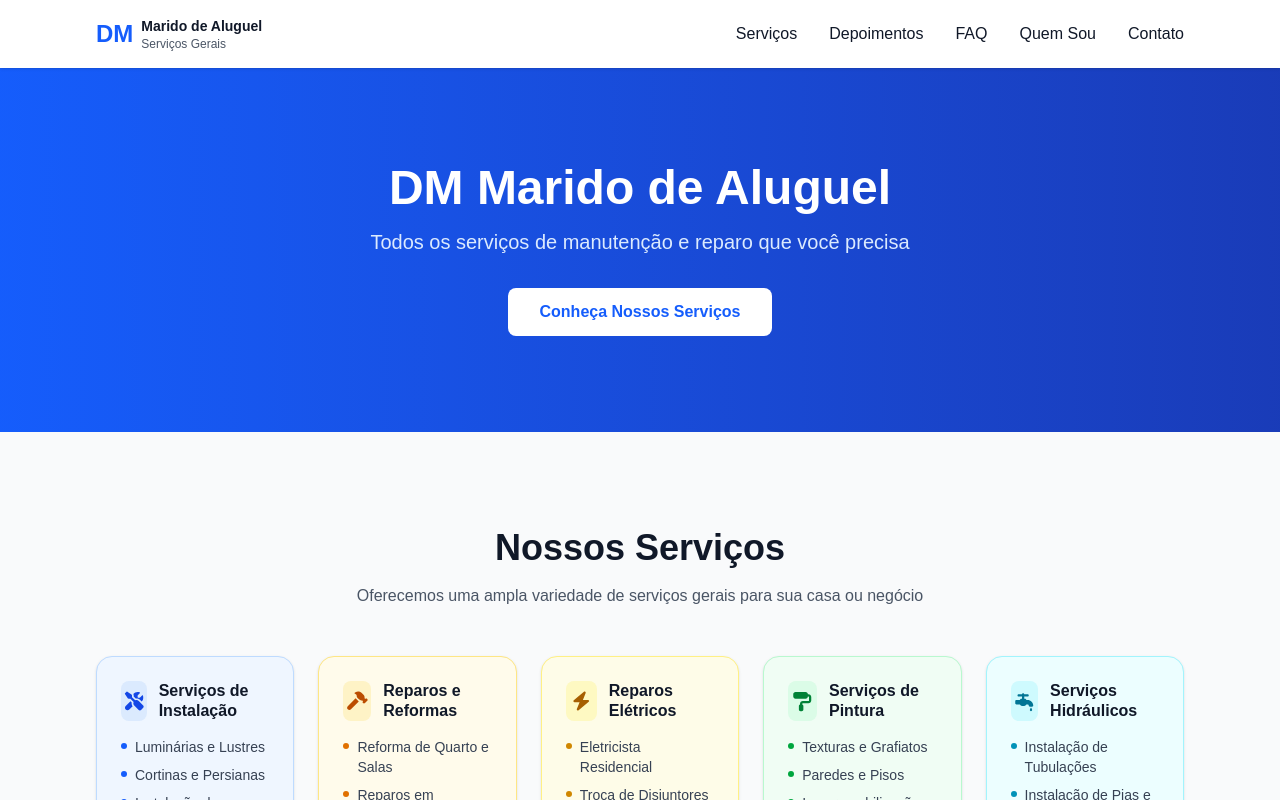
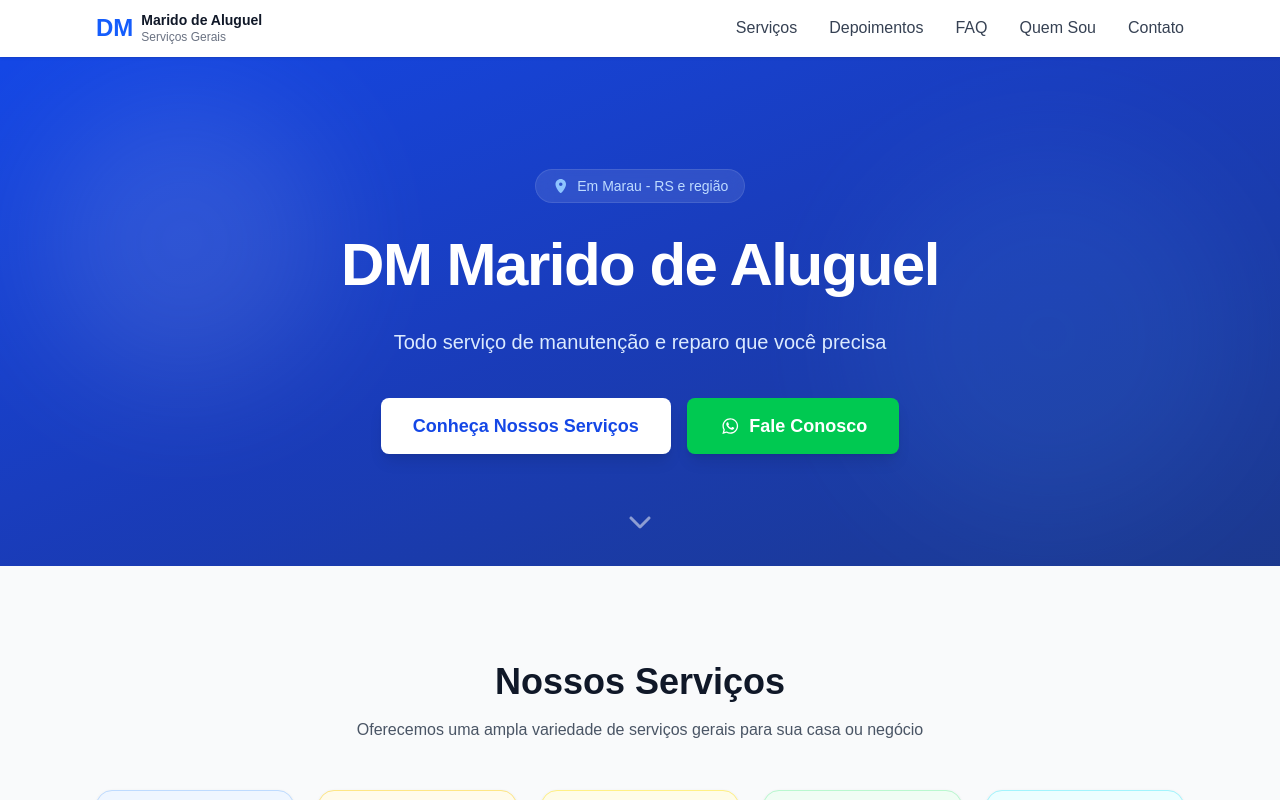
Before and after one commit to DevSamuelBarbosa/dmmaridodealuguel, a Next.js app: page / in a window 1280 px wide. Shown: the top 800 px of the page. Built offline with nearby package versions, Linux system fonts and the light colour scheme.

Commit message:
Fix: Ajustes cabeçalho

```diff
--- a/components/Header.tsx
+++ b/components/Header.tsx
@@ -1,31 +1,38 @@
-import React from "react";
+import { FontAwesomeIcon } from "@fortawesome/react-fontawesome";
+import { faWhatsapp } from "@fortawesome/free-brands-svg-icons";
 
 const whatsappNumber = process.env.NEXT_PUBLIC_WHATSAPP || "";
 
 export default function Header() {
   return (
-    <header className="sticky top-0 z-50 bg-white shadow-sm">
-      <nav className="max-w-6xl mx-auto px-4 sm:px-6 lg:px-8 py-4 flex items-center justify-between">
-        <div className="flex items-center gap-2">
+    <header className="sticky top-0 z-50 bg-white/95 backdrop-blur-sm shadow-sm">
+      <nav className="max-w-6xl mx-auto px-4 sm:px-6 lg:px-8 py-3 flex items-center justify-between">
+        <a href="#" className="flex items-center gap-2">
           <span className="text-2xl font-bold text-blue-600">DM</span>
           <div className="flex flex-col text-sm">
-            <span className="font-semibold text-gray-900">Marido de Aluguel</span>
-            <span className="text-xs text-gray-600">Serviços Gerais</span>
+            <span className="font-semibold text-gray-900 leading-tight">Marido de Aluguel</span>
+            <span className="text-xs text-gray-500 leading-tight">Serviços Gerais</span>
           </div>
+        </a>
+
+        {/* Desktop Navigation */}
+        <div className="hidden md:flex items-center gap-8">
+          <a href="#servicos" className="hover:text-blue-600 transition-colors font-medium text-gray-700">Serviços</a>
+          <a href="#depoimentos" className="hover:text-blue-600 transition-colors font-medium text-gray-700">Depoimentos</a>
+          <a href="#faq" className="hover:text-blue-600 transition-colors font-medium text-gray-700">FAQ</a>
+          <a href="#quem-sou" className="hover:text-blue-600 transition-colors font-medium text-gray-700">Quem Sou</a>
+          <a href="#contato" className="hover:text-blue-600 transition-colors font-medium text-gray-700">Contato</a>
         </div>
-        <div className="hidden md:flex gap-8">
-          <a href="#servicos" className="hover:text-blue-600 transition-colors font-medium">Serviços</a>
-          <a href="#depoimentos" className="hover:text-blue-600 transition-colors font-medium">Depoimentos</a>
-          <a href="#faq" className="hover:text-blue-600 transition-colors font-medium">FAQ</a>
-          <a href="#quem-sou" className="hover:text-blue-600 transition-colors font-medium">Quem Sou</a>
-          <a href="#contato" className="hover:text-blue-600 transition-colors font-medium">Contato</a>
-        </div>
+
+        {/* Mobile WhatsApp Button */}
         <div className="md:hidden">
           <a
-            href={`https://wa.me/${whatsappNumber}?text=${encodeURIComponent('Olá DM Marido de Aluguel, gostaria de informações')}`}
-            className="bg-green-500 text-white px-4 py-2 rounded-lg text-sm font-medium hover:bg-green-600 transition-colors"
+            href={`https://wa.me/55${whatsappNumber}?text=${encodeURIComponent('Olá DM Marido de Aluguel, gostaria de informações')}`}
+            target="_blank"
+            rel="noopener noreferrer"
+            className="inline-flex items-center gap-2 bg-green-500 text-white px-4 py-2 rounded-lg text-sm font-medium hover:bg-green-600 transition-colors shadow"
           >
-            WhatsApp
+            <FontAwesomeIcon icon={faWhatsapp} /> Fale conosco
           </a>
         </div>
       </nav>
--- a/components/Hero.tsx
+++ b/components/Hero.tsx
@@ -1,16 +1,54 @@
-import React from "react";
+import { FontAwesomeIcon } from "@fortawesome/react-fontawesome";
+import { faWhatsapp } from "@fortawesome/free-brands-svg-icons";
+import { faMapMarkerAlt, faChevronDown } from "@fortawesome/free-solid-svg-icons";
+
+const whatsappNumber = process.env.NEXT_PUBLIC_WHATSAPP || "";
 
 export default function Hero() {
   return (
-    <section className="bg-linear-to-r from-blue-600 to-blue-800 text-white py-16 sm:py-24">
-      <div className="max-w-6xl mx-auto px-4 sm:px-6 lg:px-8 text-center">
-        <h1 className="text-4xl sm:text-5xl font-bold mb-4">DM Marido de Aluguel</h1>
-        <p className="text-xl text-blue-100 mb-8">Todos os serviços de manutenção e reparo que você precisa</p>
-        <a
-          href="#servicos"
-          className="inline-block bg-white text-blue-600 px-8 py-3 rounded-lg font-semibold hover:bg-blue-50 transition-colors"
-        >
-          Conheça Nossos Serviços
+    <section className="relative bg-linear-to-br from-blue-700 via-blue-800 to-blue-900 text-white py-24 sm:py-28 overflow-hidden">
+      {/* Background decoration */}
+      <div className="absolute inset-0 opacity-10">
+        <div className="absolute top-10 left-10 w-72 h-72 bg-white rounded-full blur-3xl" />
+        <div className="absolute bottom-10 right-10 w-96 h-96 bg-blue-400 rounded-full blur-3xl" />
+      </div>
+
+      <div className="relative max-w-4xl mx-auto px-4 sm:px-6 lg:px-8 text-center">
+        <span className="inline-flex items-center gap-2 bg-white/10 backdrop-blur-sm text-blue-200 text-sm font-medium px-4 py-1.5 rounded-full mb-6 border border-white/10">
+          <FontAwesomeIcon icon={faMapMarkerAlt} className="text-blue-300" />
+          Em Marau - RS e região
+        </span>
+
+        <h1 className="text-4xl sm:text-5xl lg:text-6xl font-extrabold mb-6 leading-tight tracking-tight">
+          DM Marido de Aluguel
+        </h1>
+
+        <p className="text-lg sm:text-xl text-blue-100 mb-10 max-w-2xl mx-auto leading-relaxed">
+          Todo serviço de manutenção e reparo que você precisa
+        </p>
+
+        <div className="flex flex-col sm:flex-row gap-4 justify-center">
+          <a
+            href="#servicos"
+            className="inline-flex items-center justify-center bg-white text-blue-700 px-8 py-3.5 rounded-lg font-bold text-lg hover:bg-blue-50 transition-colors shadow-lg"
+          >
+            Conheça Nossos Serviços
+          </a>
+          <a
+            href={`https://wa.me/55${whatsappNumber}?text=${encodeURIComponent("Olá DM Marido de Aluguel, gostaria de solicitar um orçamento")}`}
+            target="_blank"
+            rel="noopener noreferrer"
+            className="inline-flex items-center justify-center gap-2 bg-green-500 text-white px-8 py-3.5 rounded-lg font-bold text-lg hover:bg-green-600 transition-colors shadow-lg"
+          >
+            <FontAwesomeIcon icon={faWhatsapp} /> Fale Conosco
+          </a>
+        </div>
+      </div>
+
+      {/* Scroll indicator */}
+      <div className="absolute bottom-6 left-1/2 -translate-x-1/2 animate-bounce">
+        <a href="#servicos" aria-label="Rolar para serviços">
+          <FontAwesomeIcon icon={faChevronDown} className="text-white/50 text-2xl" />
         </a>
       </div>
     </section>
```
